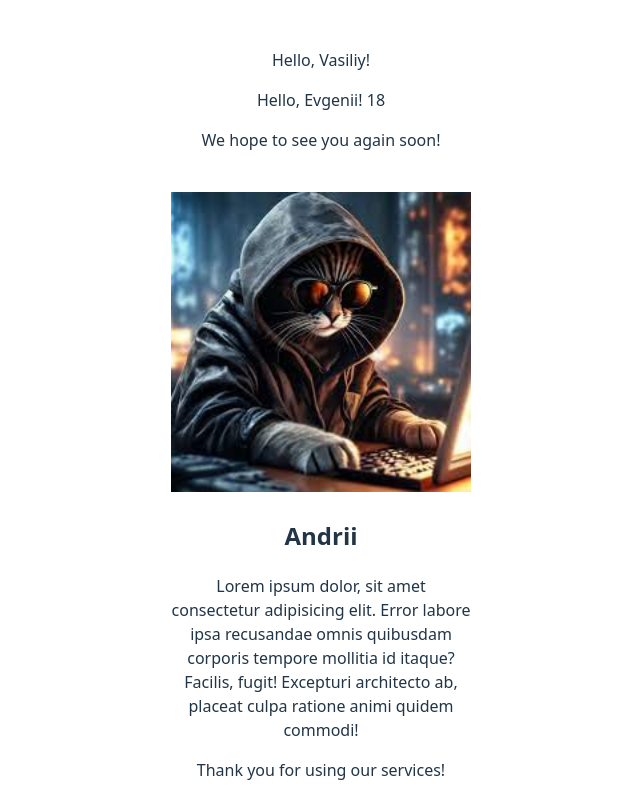
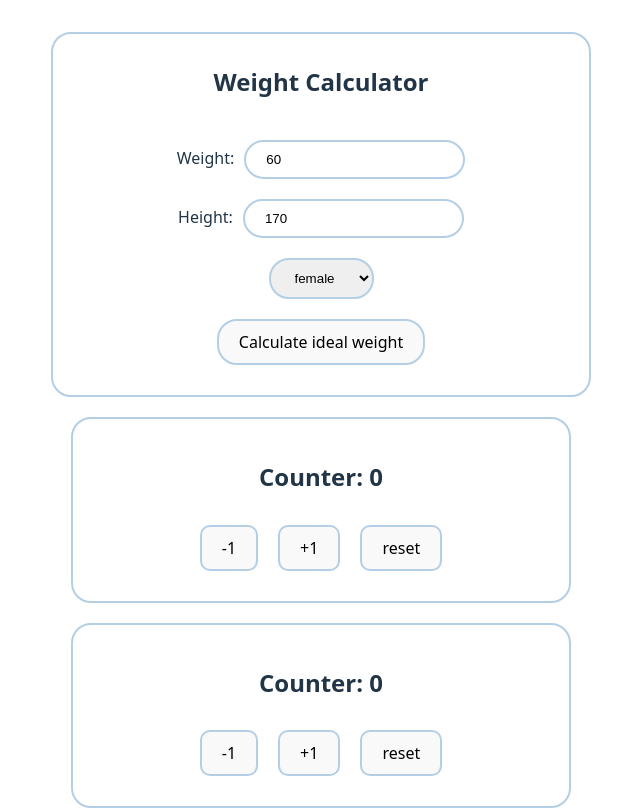
Before and after one commit to an-shem/project-01, a React (Vite) app: page / in a window 1280 px wide. Shown: the top 810 px of the page, without its empty margins (319-959 px from the left). Built offline with nearby package versions, Linux system fonts and the light colour scheme.

Commit message:
add: code lesson_03

```diff
--- a/src/App.tsx
+++ b/src/App.tsx
@@ -6,14 +6,11 @@ import CatImg2 from './assets/cat2.jpeg';
 import Avatar from './assets/avatar.jpeg';
 import Goodbye from './components/Goodbye/Goodbye';
 import ProfileCard from './components/ProfileCard/ProfileCard';
+import Counter from './components/Counter/Counter';
+import PersonalGreeting from './components/PersonalGreeting/PersonalGreeting';
+import WeightCalculator from './components/WeightCalculator/WeightCalculator';
 
-interface UserProfile {
-  avatar: string;
-  name: string;
-  description: string;
-}
-
-const userProfile: UserProfile = {
+const userProfile = {
   avatar: Avatar,
   name: 'Andrii',
   description:
@@ -24,6 +21,10 @@ function App() {
   const name = 'Vasiliy';
   return (
     <>
+      <WeightCalculator />
+      <Counter />
+      <Counter />
+      <PersonalGreeting />
       <Greeting name={name} />
       <Greeting name={'Evgenii'} age={18} />
       <Goodbye />
--- /dev/null
+++ b/src/components/Counter/Counter.module.css
@@ -0,0 +1,13 @@
+.counterCard {
+  border: 2px solid #b4cfe5;
+  border-radius: 20px;
+  padding: 20px;
+  margin: 20px;
+}
+
+.counterBtn {
+  padding: 10px 20px;
+  margin: 10px;
+  border-radius: 10px;
+  border: 2px solid #b4cfe5;
+}
--- /dev/null
+++ b/src/components/Counter/Counter.tsx
@@ -0,0 +1,36 @@
+import { useState } from 'react';
+import styles from './Counter.module.css';
+
+export default function Counter() {
+  const initialValue = 0;
+  const [counter, setConter] = useState<number>(initialValue);
+  //tuple
+  //state, local state - состояние
+  //setter function - функция сеттер
+  function handlePlus() {
+    // setConter(counter + 1);
+    setConter((prev) => prev + 1);
+    console.log(counter);
+  }
+  function handleMinus() {
+    setConter((prev) => prev - 1);
+  }
+  function handleReset() {
+    setConter(initialValue);
+  }
+
+  return (
+    <div className={styles.counterCard}>
+      <h2>Counter: {counter}</h2>
+      <button type="button" className={styles.counterBtn} onClick={handleMinus}>
+        -1
+      </button>
+      <button type="button" className={styles.counterBtn} onClick={handlePlus}>
+        +1
+      </button>
+      <button type="button" className={styles.counterBtn} onClick={handleReset}>
+        reset
+      </button>
+    </div>
+  );
+}
--- /dev/null
+++ b/src/components/PersonalGreeting/PersonalGreeting.tsx
@@ -0,0 +1,12 @@
+import { useState } from 'react';
+
+export default function PersonalGreeting() {
+  const [name, setName] = useState<string>('John');
+  //   Как сдеалать из инпута - контролируемый инпут
+  return (
+    <div>
+      Dear, {name}, it is nice to see you again!
+      <input type="text" value={name} onChange={(event) => setName(event.target.value)} />
+    </div>
+  );
+}
--- /dev/null
+++ b/src/components/ProfileCard/ProfileCard.module.css
@@ -0,0 +1,15 @@
+.profileCard {
+  display: flex;
+  flex-direction: column;
+  align-items: center;
+  gap: 20px;
+  width: 500px;
+  padding: 20px;
+  margin: 40px 0;
+  background-color: rgb(33, 129, 160);
+  border-radius: 18px;
+}
+
+.profileCard > img {
+  width: 260px;
+}
--- a/src/components/ProfileCard/ProfileCard.tsx
+++ b/src/components/ProfileCard/ProfileCard.tsx
@@ -1,15 +1,20 @@
-interface Props {
+import type { FC } from 'react';
+import styles from './ProfileCard.module.css';
+
+interface ProfileCardProps {
   avatar: string;
   name: string;
   description: string;
 }
 
-export default function ProfileCard({ avatar, name, description }: Props) {
+const ProfileCard: FC<ProfileCardProps> = ({ avatar, name, description }) => {
   return (
-    <div className="profile-card" style={{ width: '300px', marginTop: '40px' }}>
-      <img src={avatar} alt="User avatar" style={{ width: '100%' }} />
+    <div className={styles.profileCard}>
+      <img src={avatar} alt="User avatar" />
       <h2>{name}</h2>
       <p>{description}</p>
     </div>
   );
-}
+};
+
+export default ProfileCard;
--- /dev/null
+++ b/src/components/WeightCalculator/WeightCalculator.module.css
@@ -0,0 +1,25 @@
+.weightCalculator {
+  display: flex;
+  flex-direction: column;
+  align-items: center;
+  gap: 20px;
+  padding: 10px 20px;
+  border: 2px solid #b4cfe5;
+  border-radius: 20px;
+}
+
+.weightCalculator input {
+  margin-left: 10px;
+}
+.weightCalculator input,
+.weightCalculator select,
+.weightCalculator button {
+  padding: 10px 20px;
+  border: 2px solid #b4cfe5;
+  border-radius: 20px;
+}
+
+.weightCalculator button:hover {
+  background-color: #2181a0;
+  color: #fff;
+}
--- /dev/null
+++ b/src/components/WeightCalculator/WeightCalculator.tsx
@@ -0,0 +1,50 @@
+import { useState } from 'react';
+import styles from './WeightCalculator.module.css';
+
+export default function WeightCalculator() {
+  // type Gender = 'male' | 'female';
+  const [weight, setWeight] = useState<string>('60');
+  const [height, setHeight] = useState<string>('170');
+  const [gender, setGender] = useState<string>('female');
+  const [message, setMessage] = useState<string>('');
+
+  function calculateIdealWeight() {
+    let idealWeight = 0;
+    if (gender === 'female') {
+      idealWeight = (Number(height) - 110) * 1.15;
+    } else {
+      idealWeight = (Number(height) - 100) * 1.15;
+    }
+
+    setMessage(`Your ideal weight is: ${idealWeight}. And your actual weight is: ${weight}`);
+  }
+
+  return (
+    <div className={styles.weightCalculator}>
+      <h2>Weight Calculator</h2>
+
+      <label>
+        Weight:
+        <input type="text" value={weight} onChange={(e) => setWeight(e.target.value)} />
+      </label>
+
+      <label>
+        Height:
+        <input type="text" value={height} onChange={(e) => setHeight(e.target.value)} />
+      </label>
+
+      <select name="gender" id="" value={gender} onChange={(e) => setGender(e.target.value)}>
+        <option value="female" selected>
+          female
+        </option>
+        <option value="male">male</option>
+      </select>
+
+      <button type="button" onClick={calculateIdealWeight}>
+        Calculate ideal weight
+      </button>
+
+      <div>{message}</div>
+    </div>
+  );
+}
```
